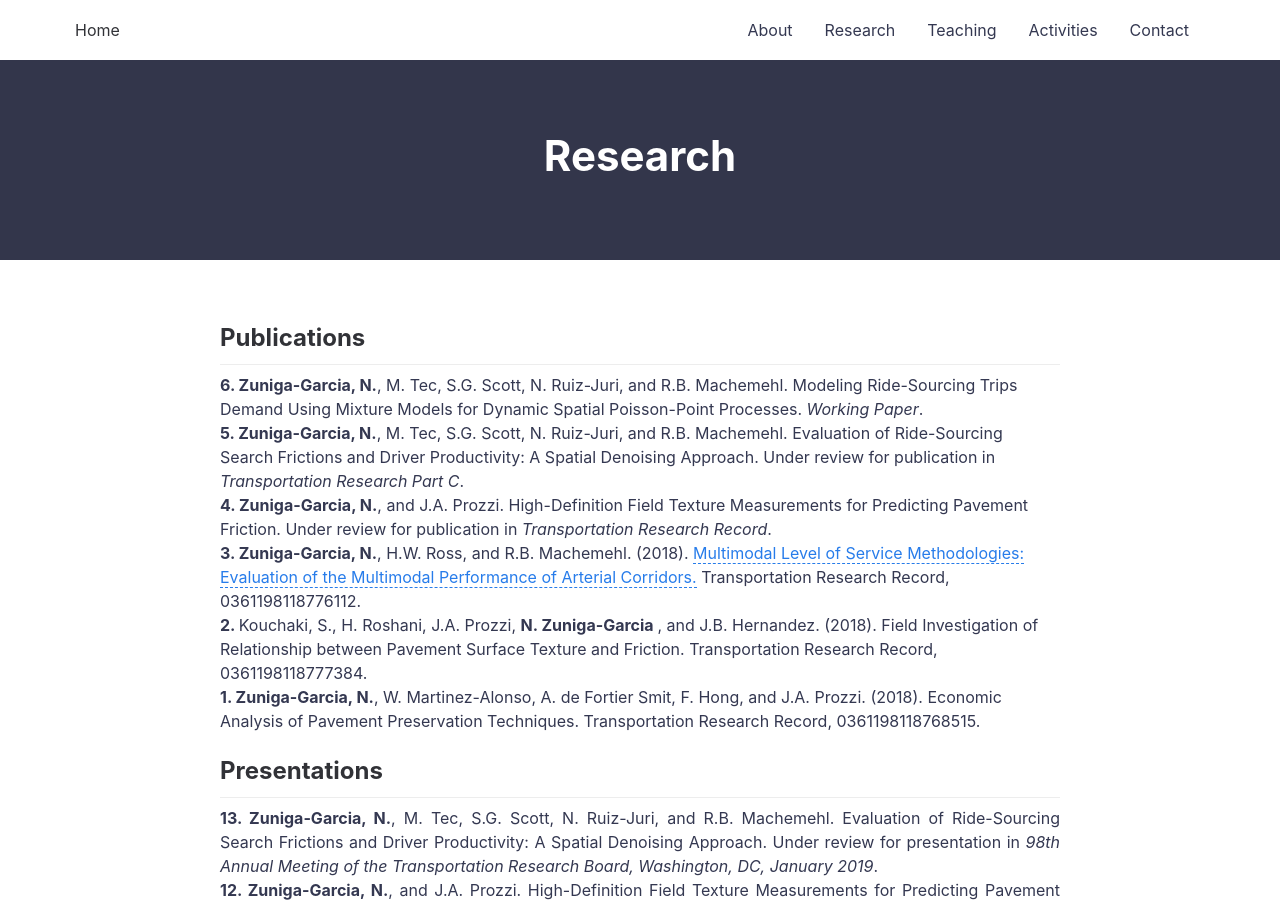
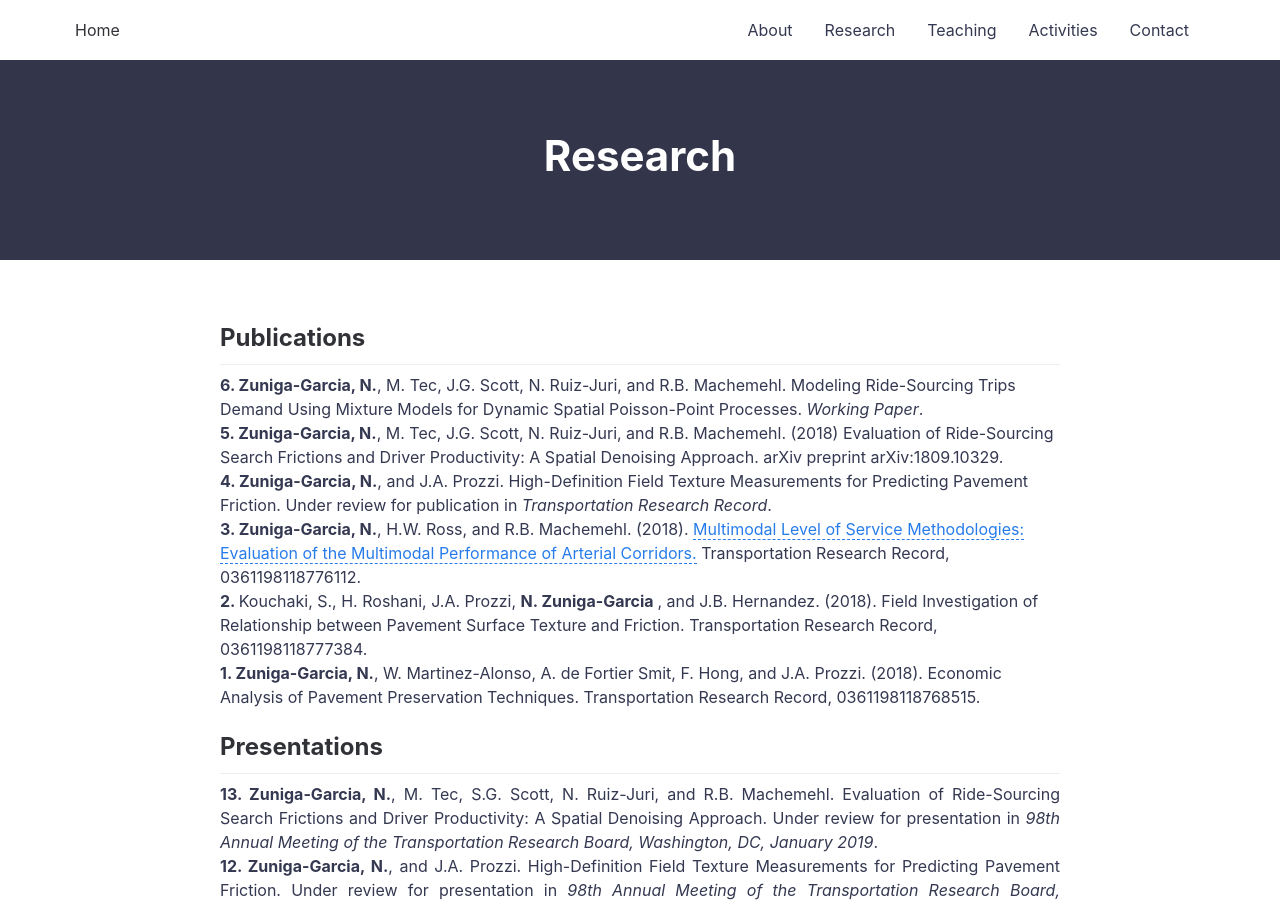
Before and after one commit to nzunigag/nzunigag.github.io, a Jekyll site: the page built from research.md, in a window 1280 px wide and 900 px high. Built offline with Jekyll 4.4.1, drawn with Linux system fonts in a browser that asks for light colours.

Commit message:
Update research.md

```diff
--- a/research.md
+++ b/research.md
@@ -8,9 +8,9 @@ permalink: /research/
 
 ## Publications
 ___
-<b>6. Zuniga-Garcia, N.</b>, M. Tec, S.G. Scott, N. Ruiz-Juri, and R.B. Machemehl. Modeling Ride-Sourcing Trips Demand Using Mixture Models for Dynamic Spatial Poisson-Point Processes. <i> Working Paper</i>.
+<b>6. Zuniga-Garcia, N.</b>, M. Tec, J.G. Scott, N. Ruiz-Juri, and R.B. Machemehl. Modeling Ride-Sourcing Trips Demand Using Mixture Models for Dynamic Spatial Poisson-Point Processes. <i> Working Paper</i>.
 <br>
-<b>5. Zuniga-Garcia, N.</b>, M. Tec, S.G. Scott, N. Ruiz-Juri, and R.B. Machemehl. Evaluation of Ride-Sourcing Search Frictions and Driver Productivity: A Spatial Denoising Approach. Under review for publication in <i>Transportation Research Part C</i>.
+<b>5. Zuniga-Garcia, N.</b>, M. Tec, J.G. Scott, N. Ruiz-Juri, and R.B. Machemehl. (2018) Evaluation of Ride-Sourcing Search Frictions and Driver Productivity: A Spatial Denoising Approach. arXiv preprint arXiv:1809.10329.
 <br>
 <b>4. Zuniga-Garcia, N.</b>, and J.A. Prozzi. High-Definition Field Texture Measurements for Predicting Pavement Friction. Under review for publication in <i>Transportation Research Record</i>.
 <br>
```
